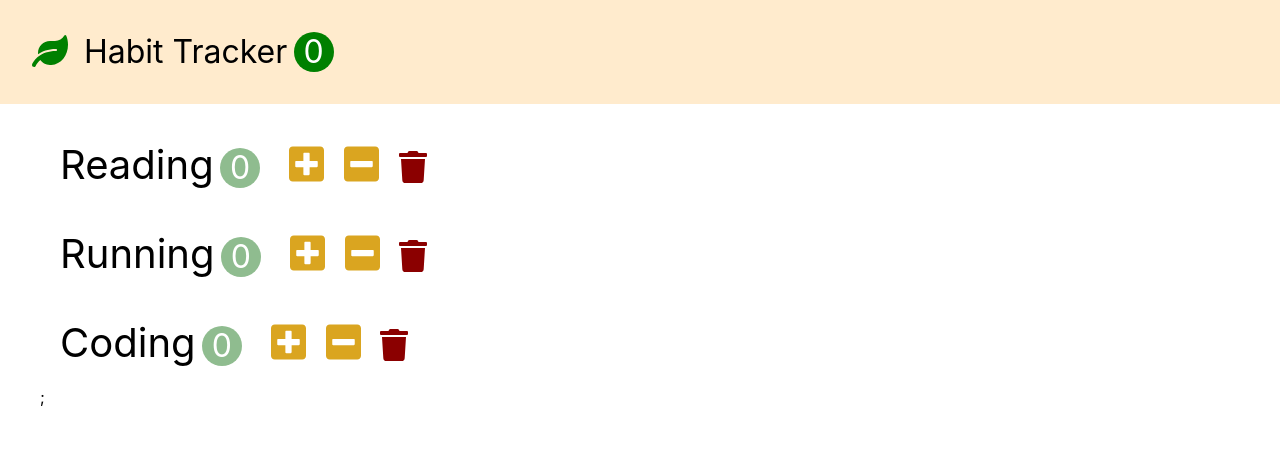
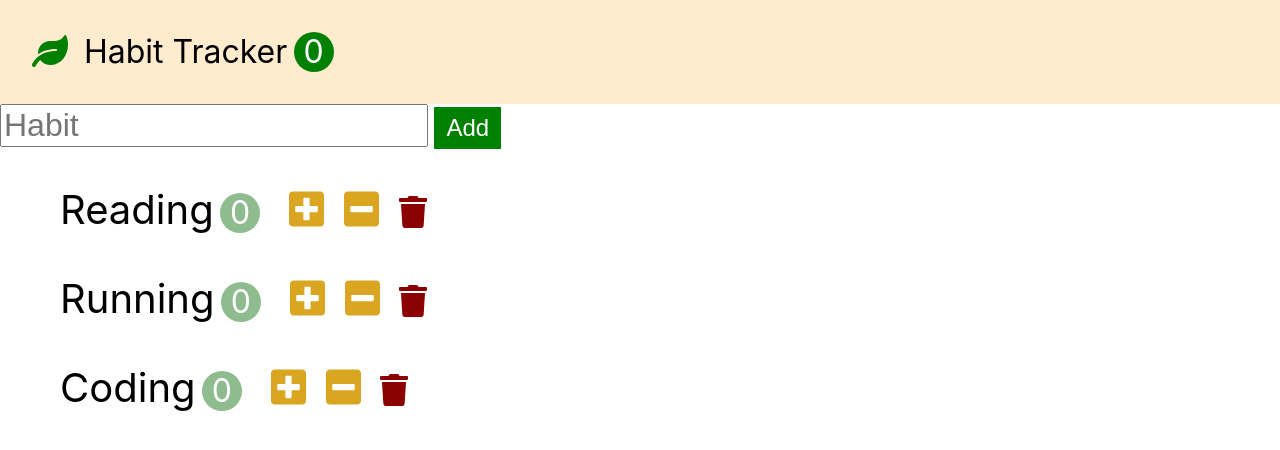
Before and after one commit to hjkdw95/react-practice-with-comment, a React (Create React App) app: page / in a window 1280 px wide. Shown: the top 450 px of the page. Built offline with nearby package versions, Linux system fonts and the light colour scheme.

Commit message:
✨ input form 추가

```diff
--- a/src/App.css
+++ b/src/App.css
@@ -30,6 +30,19 @@
   background-color:green;
   color: white;
   border-radius: 50%;
+}
+
+.add-input {
+  font-size: 2rem;
+  margin-right: 0.2em;
+}
+
+.add-button {
+  height: 100%;
+  font-size: 1.5rem;
+  padding: 0.3em 0.5em;
+  background-color: green;
+  color: #fff;
 }
 
 .habit {
--- a/src/app.jsx
+++ b/src/app.jsx
@@ -1,7 +1,7 @@
 import React, { Component } from 'react';
 import './app.css';
 import Habits from './components/habits';
-import Navbar from './components/ navbar';
+import Navbar from './components/navbar';
 
 
 class App extends Component {
@@ -38,6 +38,15 @@ handleDelete = (habit) => {
     this.setState({habits});
 }
 
+handleAdd = (name) => {
+  const habits = [...this.state.habits,
+    {id: Date.now(),
+    name,
+    count: 0}]; /* spread operator 사용하면 맨 마지막에 그냥 직접적으로 obj추가해주면 됨 */
+
+  this.setState({habits});
+}
+
 
   render() {
     return (
@@ -50,9 +59,10 @@ handleDelete = (habit) => {
           onIncrement={this.handleIncrement}
           onDecrement={this.handleDecrement}
           onDelete={this.handleDelete}
+          onAdd={this.handleAdd}
         />
       </>
-    );
+    )
   }
 }
 
--- /dev/null
+++ b/src/components/habitAddFrom.jsx
@@ -0,0 +1,30 @@
+import React, { Component } from 'react';
+
+class HabitAddFrom extends Component {
+    formRef = React.createRef();
+    inputRef = React.createRef();
+
+    onSubmit = (event) => {
+        event.preventDefault(); /*브라우저가 기본으로 submit하면 화면을 리프레쉬하는데 그것을 막는 메소드 */
+        const name = this.inputRef.current.value; /* input의 현재 값을 받아온다 */
+        name && this.props.onAdd(name); /* input에 값이 있으면 그것을 추가해라 */
+        this.formRef.current.reset(); /* form 안에 적혀있는 내용 초기화 */
+    }
+
+    render() {
+        return (
+            /* form에서 버튼을 클릭하면 submit이벤트가 발생한다, 그것을 감지하는 메소드가 onSubmit이다 */
+            <form ref={this.formRef} className="add-form" onSubmit={this.onSubmit}>
+               <input
+                ref={this.inputRef}
+                type="text"
+                className="add-input"
+                placeholder="Habit"
+                />
+               <button className="add-button">Add</button>
+            </form>
+        );
+    }
+}
+
+export default HabitAddFrom;
--- a/src/components/habits.jsx
+++ b/src/components/habits.jsx
@@ -1,5 +1,6 @@
 import React, { Component } from 'react';
 import Habit from './habit';
+import HabitAddFrom from './habitAddFrom';
 
 class Habits extends Component {
     handleIncrement = (habit) => {
@@ -15,8 +16,16 @@ class Habits extends Component {
         this.props.onDelete(habit)
     }
 
+    handleAdd = (name) => {
+        this.props.onAdd(name);
+    }
+
     render() {
-        return <ul>
+        return <>
+            <HabitAddFrom
+                onAdd={this.handleAdd}
+            />
+            <ul>
                 {this.props.habits.map(habit => (
                     <Habit
                         key = {habit.id}
@@ -26,8 +35,9 @@ class Habits extends Component {
                         onDelete={this.handleDelete}
                     /> /* 인자로 들인 object를 props로 전달, 자식 component를 갖게 되니까 props.key도 설정해준다 */
                     /* state가 있는곳에서 메소드 다루게 했으니 props로 habit에 보내준다 */
-            ))};
+                ))}
             </ul>
+        </>
     }
 }
 
```
Also changed, not shown: src/components/navbar.jsx (renamed from src/components/ navbar.jsx). Lines whose indentation alone changed are shown as unchanged.
